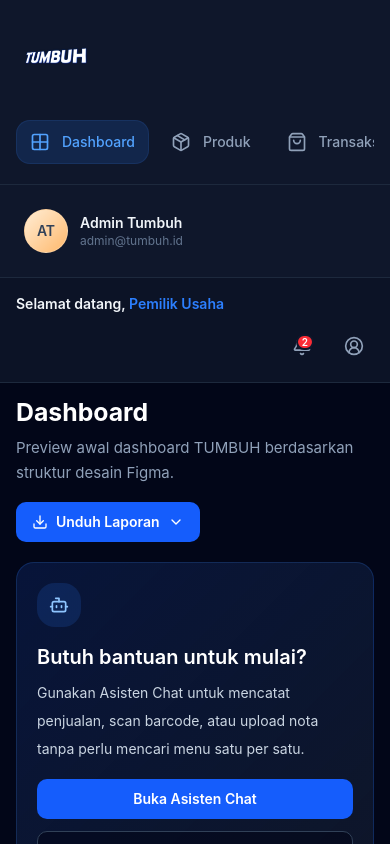
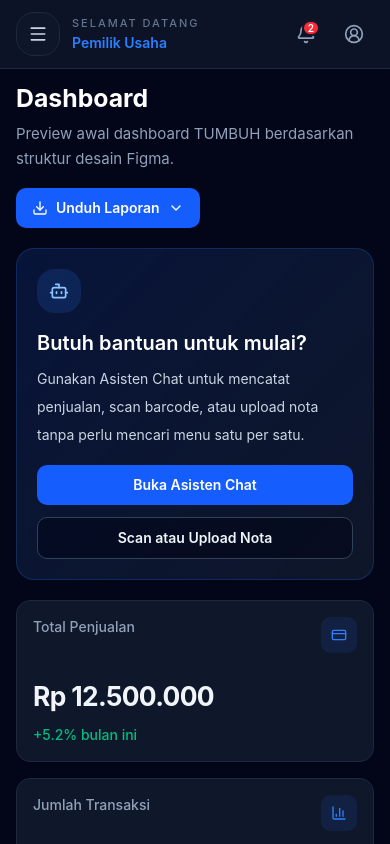
Before and after one commit to h8naf1/tumbuh-app, a React (Vite) app: page /dashboard in a window 390 px wide. Shown: the top 844 px of the page. Built offline with nearby package versions, Linux system fonts and the light colour scheme.

Commit message:
perbaikan responsivitas sidebar atau navbar

```diff
--- a/src/components/dashboard/DashboardLayout.jsx
+++ b/src/components/dashboard/DashboardLayout.jsx
@@ -1,18 +1,72 @@
+import { cloneElement, isValidElement, useEffect, useState } from 'react'
+
 function DashboardLayout({ sidebar, topbar, children }) {
+  const [isMobileSidebarOpen, setIsMobileSidebarOpen] = useState(false)
+
+  useEffect(() => {
+    const handleKeyDown = (event) => {
+      if (event.key === 'Escape') {
+        setIsMobileSidebarOpen(false)
+      }
+    }
+
+    document.addEventListener('keydown', handleKeyDown)
+
+    return () => {
+      document.removeEventListener('keydown', handleKeyDown)
+    }
+  }, [])
+
+  const desktopSidebarElement = isValidElement(sidebar)
+    ? cloneElement(sidebar, {
+        onNavigate: undefined,
+        onCloseDrawer: undefined,
+        isMobileDrawer: false,
+      })
+    : sidebar
+
+  const mobileSidebarElement = isValidElement(sidebar)
+    ? cloneElement(sidebar, {
+        onNavigate: () => setIsMobileSidebarOpen(false),
+        onCloseDrawer: () => setIsMobileSidebarOpen(false),
+        isMobileDrawer: true,
+      })
+    : sidebar
+
+  const topbarElement = isValidElement(topbar)
+    ? cloneElement(topbar, {
+        onMenuToggle: () => setIsMobileSidebarOpen(true),
+      })
+    : topbar
+
   return (
     <div className="min-h-screen bg-slate-950 text-slate-100 lg:h-screen lg:overflow-hidden">
+      {isMobileSidebarOpen ? (
+        <div className="fixed inset-0 z-40 lg:hidden">
+          <button
+            type="button"
+            aria-label="Tutup sidebar"
+            className="absolute inset-0 bg-slate-950/75 backdrop-blur-sm"
+            onClick={() => setIsMobileSidebarOpen(false)}
+          />
+
+          <div className="relative h-dvh w-[280px] max-w-[85vw] overflow-y-auto">
+  {mobileSidebarElement}
+</div>
+
+        </div>
+      ) : null}
+
       <div className="flex min-h-screen flex-col lg:h-screen lg:flex-row">
-        {/* Area sidebar utama. */}
-        <aside className="w-full shrink-0 border-b border-slate-800 bg-slate-900 lg:h-screen lg:w-60 lg:overflow-y-auto lg:border-b-0 lg:border-r xl:w-64">
-          {sidebar}
+        <aside className="hidden shrink-0 border-r border-slate-800 bg-slate-900 lg:flex lg:h-screen lg:w-60 lg:overflow-y-auto xl:w-64">
+          {desktopSidebarElement}
         </aside>
-        {/* Area konten utama dashboard. */}
+
         <div className="flex min-w-0 flex-1 flex-col lg:h-screen lg:min-h-0 lg:overflow-y-auto lg:overscroll-contain">
-          {/* Header setiap halaman dashboard. */}
-          <header className="sticky top-0 z-20 border-b border-slate-800 bg-slate-900/80 backdrop-blur-md">
-            <div className="mx-auto w-full max-w-[1360px]">{topbar}</div>
+          <header className="sticky top-0 z-30 border-b border-slate-800 bg-slate-900/85 backdrop-blur-md">
+            <div className="mx-auto w-full max-w-[1360px]">{topbarElement}</div>
           </header>
-          {/* Konten halaman yang berubah sesuai route. */}
+
           <main className="flex-1 px-4 py-4 sm:px-5 sm:py-5 xl:px-6 xl:py-6">
             <div className="mx-auto w-full max-w-[1360px]">{children}</div>
           </main>
@@ -21,4 +75,5 @@ function DashboardLayout({ sidebar, topbar, children }) {
     </div>
   )
 }
+
 export default DashboardLayout
--- a/src/components/dashboard/DashboardSidebar.jsx
+++ b/src/components/dashboard/DashboardSidebar.jsx
@@ -1,75 +1,97 @@
-import {
-  Bot,
-  Grid2x2,
-  Package,
-  Settings,
-  ShoppingBag,
-} from 'lucide-react'
-import { NavLink } from 'react-router-dom'
-import BrandLogo from '../BrandLogo.jsx'
+import { Bot, Grid2x2, Package, Settings, ShoppingBag, X } from "lucide-react";
+import { NavLink } from "react-router-dom";
+import BrandLogo from "../BrandLogo.jsx";
 
-// Mapping icon untuk setiap menu sidebar.
 const sidebarIcons = {
   dashboard: Grid2x2,
   products: Package,
   transactions: ShoppingBag,
-  'chat-assistant': Bot,
+  "chat-assistant": Bot,
   settings: Settings,
-}
+};
 
-// Helper untuk membuat inisial avatar fallback.
 function getInitials(name) {
   return name
-    .split(' ')
+    .split(" ")
     .filter(Boolean)
     .slice(0, 2)
     .map((part) => part[0]?.toUpperCase())
-    .join('')
+    .join("");
 }
 
-function DashboardSidebar({ items, userProfile }) {
+function DashboardSidebar({
+  items,
+  userProfile,
+  onNavigate,
+  onCloseDrawer,
+  isMobileDrawer = false,
+}) {
   return (
-    <div className="flex h-full flex-col bg-slate-900">
-      <div className="px-6 py-6">  <BrandLogo className="h-16 w-full" />
+    <div className="flex min-h-full flex-col bg-slate-900">
+
+      <div className="px-5 py-5 lg:px-6 lg:py-7">
+        <div className="relative mx-auto flex w-full max-w-[220px] items-center justify-center">
+          <BrandLogo className="h-14 w-full max-w-[170px] lg:h-16 lg:max-w-[180px]" />
+
+          {isMobileDrawer ? (
+            <button
+              type="button"
+              onClick={onCloseDrawer}
+              className="absolute right-0 inline-flex h-10 w-10 shrink-0 items-center justify-center rounded-xl border border-slate-800 text-slate-300 transition hover:bg-slate-800 hover:text-white"
+              aria-label="Tutup menu"
+            >
+              <X className="h-5 w-5" />
+            </button>
+          ) : null}
+        </div>
       </div>
 
-      {/* Daftar menu navigasi dashboard. */}
-      <div className="flex-1 px-4 pb-4 pt-2">
-        <div className="flex gap-2 overflow-x-auto pb-1 lg:block lg:space-y-2 lg:overflow-visible lg:pb-0">
+      <div className="flex-1 overflow-y-auto px-4 pb-4 pt-1 lg:px-5 lg:pt-2">
+
+        <div className="mx-auto w-full max-w-[220px] space-y-2">
           {items.map((item) => {
-            const Icon = sidebarIcons[item.id] || Grid2x2
+            const Icon = sidebarIcons[item.id] || Grid2x2;
             const itemClassName = ({ isActive } = {}) =>
-              `flex w-full items-center gap-3 rounded-xl px-3.5 py-3 text-left text-sm font-medium transition ${
+              `flex min-h-[50px] w-full items-center gap-3 rounded-xl px-4 py-3 text-left text-sm font-medium transition ${
                 isActive
-                  ? 'bg-blue-500/15 text-blue-400 shadow-[inset_0_0_0_1px_rgba(59,130,246,0.12)]'
-                  : 'text-slate-400 hover:bg-slate-800/80 hover:text-slate-100'
-              }`
+                  ? "bg-blue-500/15 text-blue-400 shadow-[inset_0_0_0_1px_rgba(59,130,246,0.12)]"
+                  : "text-slate-400 hover:bg-slate-800/80 hover:text-slate-100"
+              }`;
 
             return (
               <div
                 key={item.id}
-                className={`shrink-0 lg:shrink ${item.isSeparated ? 'lg:mt-4 lg:border-t lg:border-slate-800 lg:pt-4' : ''}`}
+                className={
+                  item.isSeparated ? "mt-5 border-t border-slate-800 pt-5" : ""
+                }
               >
                 {item.href ? (
-                  <NavLink to={item.href} className={itemClassName}>
+                  <NavLink
+                    to={item.href}
+                    className={itemClassName}
+                    onClick={onNavigate}
+                  >
                     <Icon className="h-5 w-5 shrink-0" />
-                    <span>{item.label}</span>
+                    <span className="truncate">{item.label}</span>
                   </NavLink>
                 ) : (
-                  <button type="button" className={itemClassName()}>
+                  <button
+                    type="button"
+                    className={itemClassName()}
+                    onClick={onNavigate}
+                  >
                     <Icon className="h-5 w-5 shrink-0" />
-                    <span>{item.label}</span>
+                    <span className="truncate">{item.label}</span>
                   </button>
                 )}
               </div>
-            )
+            );
           })}
         </div>
       </div>
 
-      {/* Profil pengguna di bagian bawah sidebar. */}
-      <div className="border-t border-slate-800 px-4 py-5">
-        <div className="flex items-center gap-3 rounded-xl px-2 py-1">
+      <div className="border-t border-slate-800 px-4 py-5 lg:px-5">
+        <div className="mx-auto flex w-full max-w-[220px] items-center gap-3 rounded-xl px-3 py-2">
           {userProfile.avatar ? (
             <img
               src={userProfile.avatar}
@@ -82,16 +104,18 @@ function DashboardSidebar({ items, userProfile }) {
             </div>
           )}
 
-          <div className="min-w-0">
+          <div className="min-w-0 flex-1">
             <p className="truncate text-sm font-semibold text-slate-100">
               {userProfile.name}
             </p>
-            <p className="truncate text-xs text-slate-500">{userProfile.role}</p>
+            <p className="truncate text-xs text-slate-500">
+              {userProfile.role}
+            </p>
           </div>
         </div>
       </div>
     </div>
-  )
+  );
 }
 
-export default DashboardSidebar
+export default DashboardSidebar;
--- a/src/components/dashboard/DashboardTopbar.jsx
+++ b/src/components/dashboard/DashboardTopbar.jsx
@@ -1,5 +1,5 @@
 import { useEffect, useMemo, useRef, useState } from 'react'
-import { Bell, CircleUserRound, LogOut, Settings } from 'lucide-react'
+import { Bell, CircleUserRound, LogOut, Menu, Settings } from 'lucide-react'
 import { Link, useNavigate } from 'react-router-dom'
 import { dashboardNotifications } from '../../data/dashboardData.js'
 
@@ -10,8 +10,8 @@ function DashboardTopbar({
   showGreeting = !title,
   showProfileButton = true,
   profileHref = '/pengaturan/account',
+  onMenuToggle,
 }) {
-  // State utama untuk panel notifikasi dan menu profil.
   const [isNotificationOpen, setIsNotificationOpen] = useState(false)
   const [isProfileMenuOpen, setIsProfileMenuOpen] = useState(false)
   const [notifications, setNotifications] = useState(dashboardNotifications)
@@ -19,7 +19,6 @@ function DashboardTopbar({
   const profileMenuRef = useRef(null)
   const navigate = useNavigate()
 
-  // Effect untuk menutup panel saat klik luar atau tekan Escape.
   useEffect(() => {
     const handlePointerDown = (event) => {
       if (!notificationRef.current?.contains(event.target)) {
@@ -47,13 +46,11 @@ function DashboardTopbar({
     }
   }, [])
 
-  // Jumlah notifikasi yang masih belum dibaca.
   const unreadCount = useMemo(
     () => notifications.filter((item) => item.isUnread).length,
     [notifications],
   )
 
-  // Handler notifikasi dan profil.
   const handleMarkAllAsRead = () => {
     setNotifications((currentNotifications) =>
       currentNotifications.map((item) => ({
@@ -79,25 +76,46 @@ function DashboardTopbar({
   }
 
   return (
-    <div className="flex flex-col gap-3 px-4 py-4 sm:px-5 lg:flex-row lg:items-center lg:justify-between lg:gap-5 lg:px-6">
-      {/* Judul halaman atau sapaan dashboard. */}
-      <div>
+    <div className="flex items-center justify-between gap-4 px-4 py-3 sm:px-5 sm:py-4 lg:min-h-[84px] lg:px-6">
+      <div className="flex min-w-0 flex-1 items-center gap-3 sm:gap-4">
+        <button
+          type="button"
+          onClick={onMenuToggle}
+          className="inline-flex h-11 w-11 shrink-0 items-center justify-center rounded-2xl border border-slate-800 bg-slate-900/70 text-slate-300 transition hover:bg-slate-800 hover:text-white lg:hidden"
+          aria-label="Buka menu navigasi"
+        >
+          <Menu className="h-5 w-5" />
+        </button>
+
+        <div className="min-w-0 flex-1">
           {showGreeting ? (
-          <p className="text-sm font-semibold text-slate-100 sm:text-base lg:text-lg">
-            Selamat datang, <span className="text-blue-500">{ownerLabel}</span>
+            <>
+              <p className="text-[11px] font-medium uppercase tracking-[0.18em] text-slate-500 sm:hidden">
+                Selamat datang
               </p>
+              <div className="mt-0.5 min-w-0 sm:mt-0">
+                <p className="truncate text-sm font-semibold text-slate-100 sm:text-base lg:text-[1.05rem] xl:text-lg">
+                  <span className="hidden sm:inline text-slate-300">Selamat datang, </span>
+                  <span className="text-blue-500">{ownerLabel}</span>
+                </p>
+              </div>
+            </>
           ) : (
-          <div>
-            <h1 className="text-lg font-bold text-white sm:text-xl xl:text-2xl">{title}</h1>
+            <div className="min-w-0">
+              <h1 className="truncate text-base font-bold text-white sm:text-xl xl:text-2xl">
+                {title}
+              </h1>
               {subtitle ? (
-              <p className="mt-1 text-sm text-slate-400">{subtitle}</p>
+                <p className="mt-1 hidden text-sm leading-6 text-slate-400 sm:block lg:max-w-[760px]">
+                  {subtitle}
+                </p>
               ) : null}
             </div>
           )}
         </div>
+      </div>
 
-      {/* Tombol utilitas header. */}
-      <div className="flex items-center justify-end gap-3 sm:gap-4">
+      <div className="flex shrink-0 items-center gap-2">
         <div ref={notificationRef} className="relative">
           <button
             type="button"
@@ -109,7 +127,7 @@ function DashboardTopbar({
           >
             <Bell className="h-5 w-5" />
             {unreadCount > 0 ? (
-              <span className="absolute right-2 top-2 flex h-4 min-w-4 items-center justify-center rounded-full border-2 border-slate-900 bg-red-500 px-1 text-[10px] font-semibold text-white">
+              <span className="absolute right-1.5 top-1.5 flex h-4 min-w-4 items-center justify-center rounded-full border-2 border-slate-900 bg-red-500 px-1 text-[10px] font-semibold text-white">
                 {unreadCount}
               </span>
             ) : null}
```
Lines whose indentation alone changed are shown as unchanged.
